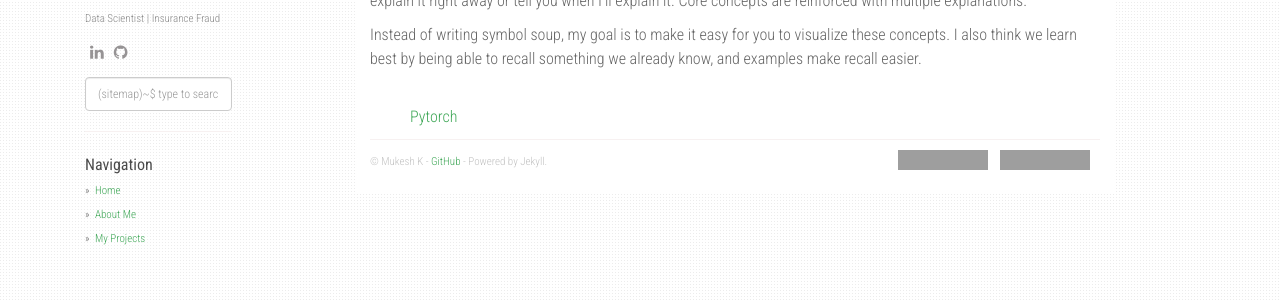
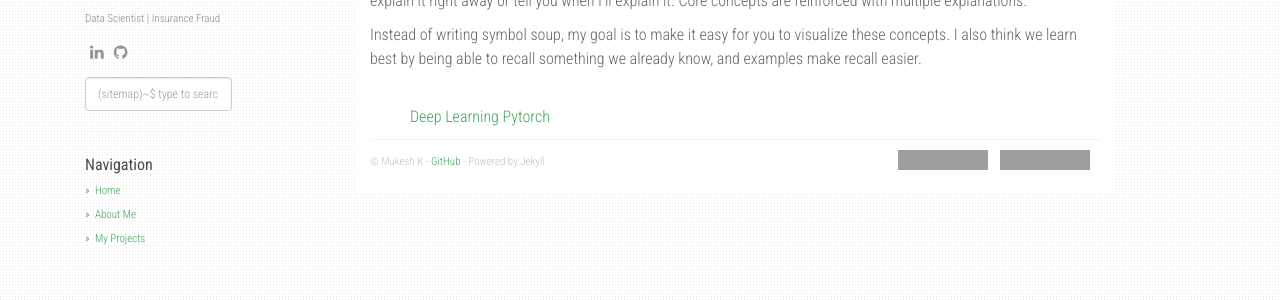
Before and after one commit to muksmuks/muksmuks.github.io, a Jekyll site: the page built from docs/index.html, in a window 1280 px wide, cut to the strip 151-451 px from the top of the page. Built offline with Jekyll 4.4.1, drawn with Linux system fonts in a browser that asks for light colours; nearby versions of some CDN libraries; the list of posts is cut into pages by our own code; grey boxes are pictures that could not be loaded.

Commit message:
Update index.html

```diff
--- a/docs/index.html
+++ b/docs/index.html
@@ -19,6 +19,7 @@ layout: default
   <br/>
 
   <ol class="posts">
+    <a href="deeplearning" target="_blank">Deep Learning</a>
     <a href="deeplearning_pytorch" target="_blank">Pytorch</a>
   </ol>
 
```
